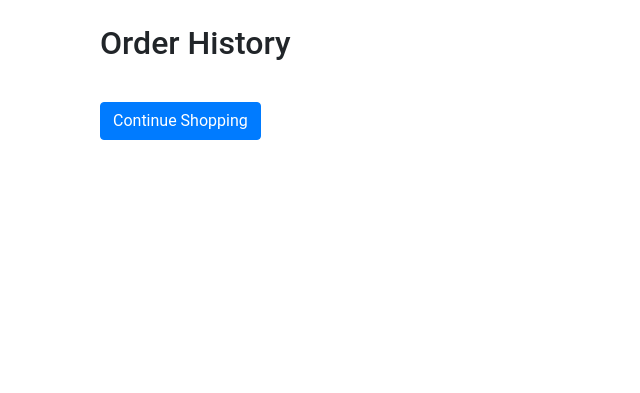
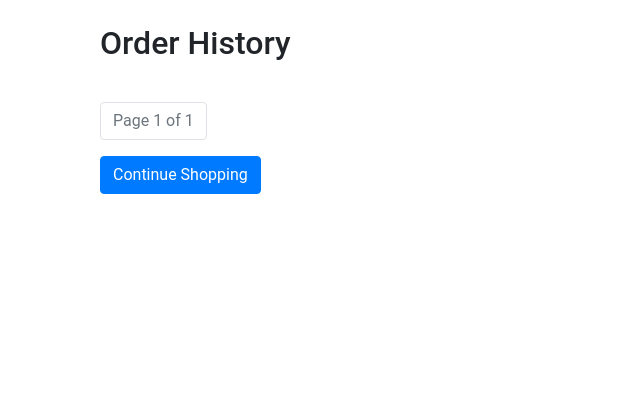
Before and after one commit to KiranBaburaj/JewelHome-Ecom-Django, a Django app: page /order/history/ in a window 1280 px wide. Shown: the part 76-469 px from the top of the page, without its empty margins (0-640 px from the left). Run offline with Django 5.2, Linux system fonts and the light colour scheme; a user stored in the database is signed in; parts of the project's set-up code (start-up, migrations or seed data) failed here and were passed over; some libraries are stand-ins or nearby versions.

Commit message:
pagination

```diff
--- a/hhih-main/Jewel ecom/jewel/templates/user/order/order_history.html
+++ b/hhih-main/Jewel ecom/jewel/templates/user/order/order_history.html
@@ -23,18 +23,34 @@
                 <span class="badge bg-success">{{ order.status }}</span>
               {% elif order.status == 'Cancelled' %}
                 <span class="badge bg-danger">{{ order.status }}</span>
-
               {% elif order.status == 'Returned' %}
-              <span class="badge bg-secondary">{{ order.status }}</span>
-            {% endif %}
+                <span class="badge bg-secondary">{{ order.status }}</span>
+              {% endif %}
             </div>
           </div>
         </li>
       {% endfor %}
     </ul>
+
+    <!-- Pagination -->
+    <div class="mt-3">
+      <ul class="pagination">
+        {% if orders.has_previous %}
+          <li class="page-item"><a class="page-link" href="?page=1">&laquo;</a></li>
+          <li class="page-item"><a class="page-link" href="?page={{ orders.previous_page_number }}">Previous</a></li>
+        {% endif %}
+
+        <li class="page-item disabled"><span class="page-link">Page {{ orders.number }} of {{ orders.paginator.num_pages }}</span></li>
+
+        {% if orders.has_next %}
+          <li class="page-item"><a class="page-link" href="?page={{ orders.next_page_number }}">Next</a></li>
+          <li class="page-item"><a class="page-link" href="?page={{ orders.paginator.num_pages }}">&raquo;</a></li>
+        {% endif %}
+      </ul>
+    </div>
+
     <div class="mt-3">
       <a href="{% url 'home' %}" class="btn btn-primary">Continue Shopping</a>
     </div>
   </div>
-
 {% endblock %}
--- a/hhih-main/Jewel ecom/jewel/user/views.py
+++ b/hhih-main/Jewel ecom/jewel/user/views.py
@@ -976,7 +976,18 @@ def return_order(request, order_id):
     return redirect('order_detail', order_id=order.id)
 
 
+from django.core.paginator import Paginator, EmptyPage, PageNotAnInteger
 
 def order_history(request):
     orders = Order.objects.filter(user=request.user).order_by('-created_at')
+    # Pagination
+    page = request.GET.get('page', 1)
+    paginator = Paginator(orders, 10)  # 10 orders per page
+    try:
+        orders = paginator.page(page)
+    except PageNotAnInteger:
+        orders = paginator.page(1)
+    except EmptyPage:
+        orders = paginator.page(paginator.num_pages)
+
     return render(request, 'user/order/order_history.html', {'orders': orders})
```
